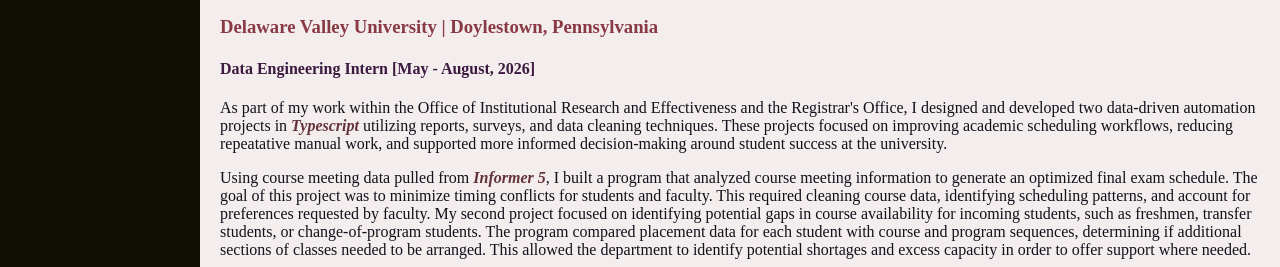
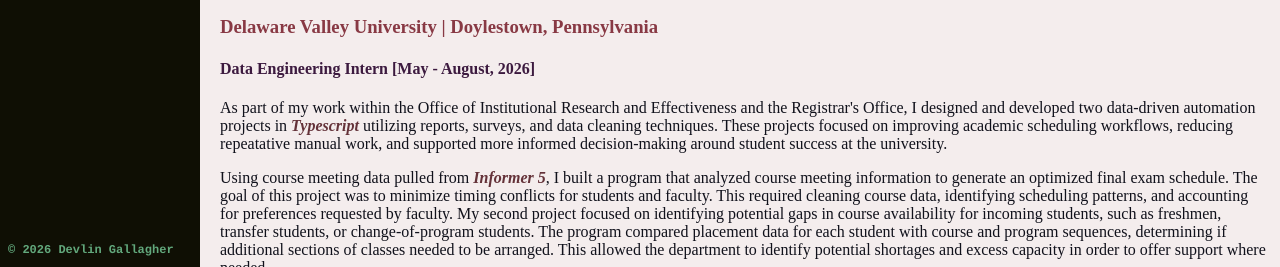
Before and after one commit to possumgod/possumgod.github.io, a PHP site: page / in a window 1280 px wide. Shown: the part 2333-2600 px from the top of the page. Run offline with PHP 8.4, Linux system fonts and the light colour scheme.

Commit message:
adding copyright and fixed typos

```diff
--- a/index.html
+++ b/index.html
@@ -93,7 +93,7 @@
         </p>
         <p>
             Using course meeting data pulled from <em>Informer 5</em>, I built a program that analyzed course meeting information to generate an optimized final exam schedule. The goal of this
-            project was to minimize timing conflicts for students and faculty. This required cleaning course data, identifying scheduling patterns, and account for preferences requested
+            project was to minimize timing conflicts for students and faculty. This required cleaning course data, identifying scheduling patterns, and accounting for preferences requested
             by faculty. My second project focused on identifying potential gaps in course availability for incoming students, such as freshmen, transfer students, or change-of-program students. The program compared placement
             data for each student with course and program sequences, determining if additional sections of classes needed to be arranged. This allowed the department to identify potential shortages and excess capacity
             in order to offer support where needed.
--- a/scripts/header.js
+++ b/scripts/header.js
@@ -94,3 +94,7 @@ document.addEventListener("DOMContentLoaded", function() {
     navContainer.innerHTML = html;
     document.body.insertBefore(navContainer, document.body.firstChild);
 });
+
+
+document.writeln(' \
+    <footer> &#xA9 2026 Devlin Gallagher </footer>')
--- a/style/overall_style.css
+++ b/style/overall_style.css
@@ -94,7 +94,7 @@ header a:hover {
     text-align: center;
 }
 
-h1, h5 {
+h1, h5, footer {
     color: rgb(98, 168, 124);
     font-family: Courier, monospace;
 }
@@ -276,9 +276,15 @@ figcaption {
     margin-top: 4px;
 }
 
-.scrollable .sk-ww-linkedin-profile-post {
-    left: 200px;
-    padding-right: 0px;
+footer {
+    font-size: 12px;
+    position: fixed;
+    bottom: 10px;
+    width: 200px;
+    align-items: center;
+    padding-top: 5.75rem;
+    font-family: Courier;
+    font-weight: bold;
 }
 
 
@@ -382,32 +388,3 @@ figcaption {
         top: 60px;
     }
 }
-
-/*
-@media (max-width: 350px) {
-    img, figcaption, #title {
-        display: none;
-    }
-
-    #icon {
-        display: flex;
-    }
-
-    #header_nav {
-        width: 100px;
-    }
-
-    #main_nav {
-        top: -100px;
-        display: table;
-        margin: 0 auto 0 80px;
-        margin-top: 5px;
-        margin-bottom: 5px;
-        flex-basis: 100%;
-
-    }
-
-    .scrollable {
-        top: 60px;
-    }
-} */
--- a/style/personal_style.css
+++ b/style/personal_style.css
@@ -53,6 +53,7 @@
     color: var(--card-bkgrd-color);
 }
 
+
 @media (max-width: 999px) {
     .video-card {
         display: flex;
```
